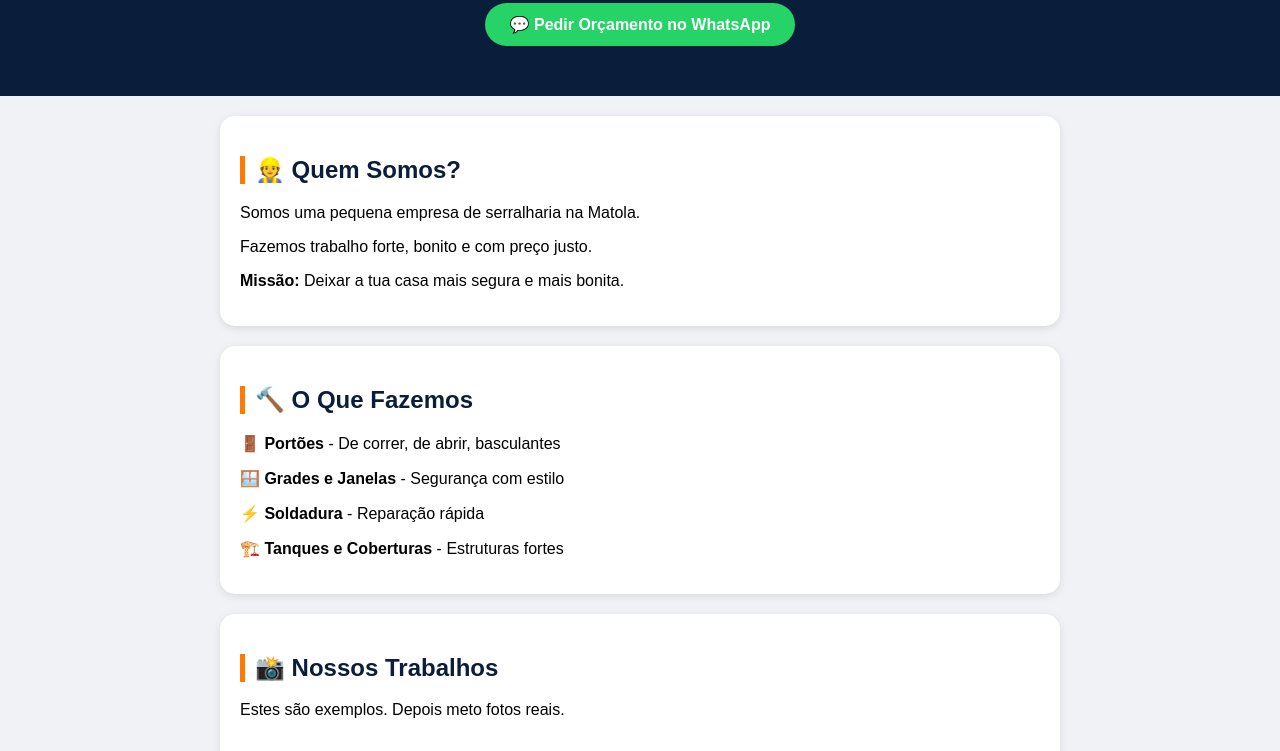
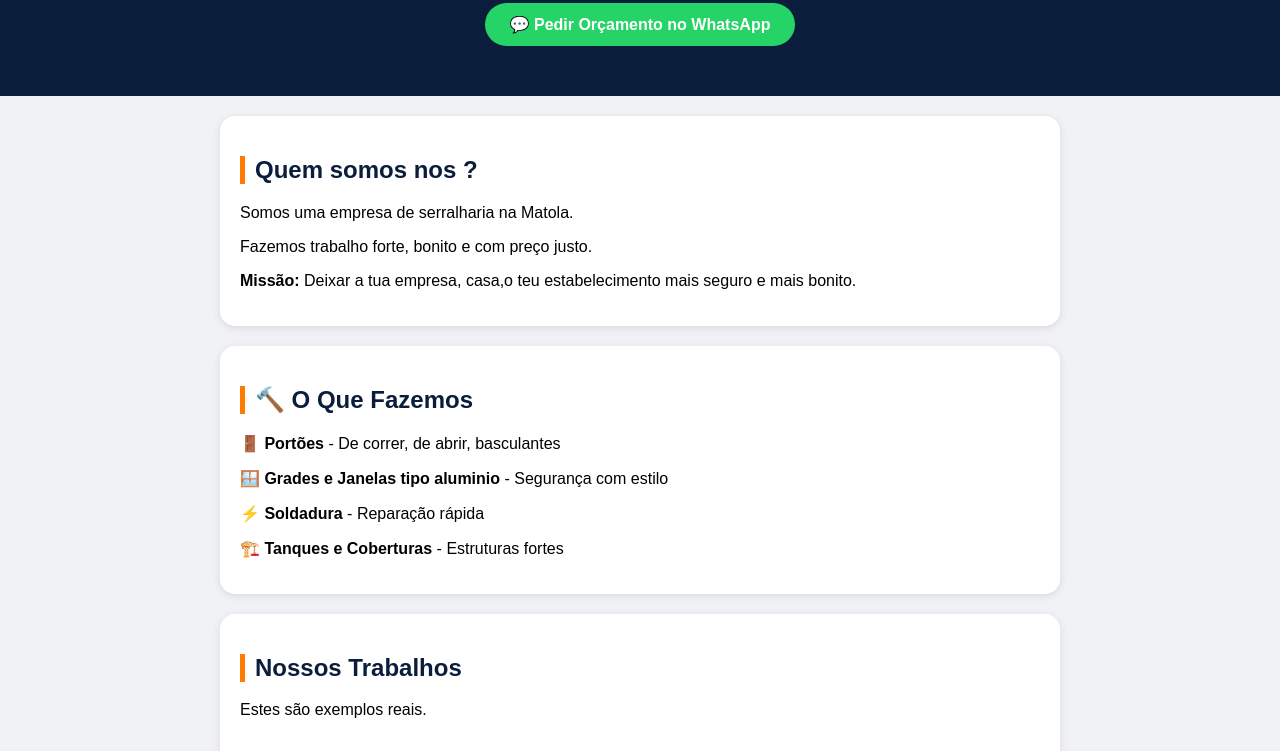
Before and after one commit to tonyfernando155-rgb/MANHUMA-Servi-os, a plain HTML site: page index.html in a window 1280 px wide. Shown: the part 241-992 px from the top of the page. Drawn offline with Linux system fonts and the light colour scheme.

Commit message:
Update index.html

```diff
--- a/index.html
+++ b/index.html
@@ -74,30 +74,30 @@
 
   <!-- 2. SOBRE NÓS -->
   <div class="caixa">
-    <h2>👷 Quem Somos?</h2>
-    <p>Somos uma pequena empresa de serralharia na Matola.</p>
+    <h2>Quem somos nos ?</h2>
+    <p>Somos uma empresa de serralharia na Matola.</p>
     <p>Fazemos trabalho forte, bonito e com preço justo.</p>
-    <p><b>Missão:</b> Deixar a tua casa mais segura e mais bonita.</p>
+    <p><b>Missão:</b> Deixar a tua empresa, casa,o teu estabelecimento mais seguro e mais bonito.</p>
   </div>
 
   <!-- 3. SERVIÇOS -->
   <div class="caixa">
     <h2>🔨 O Que Fazemos</h2>
     <p>🚪 <b>Portões</b> - De correr, de abrir, basculantes</p>
-    <p>🪟 <b>Grades e Janelas</b> - Segurança com estilo</p>
+    <p>🪟 <b>Grades e Janelas tipo aluminio</b> - Segurança com estilo</p>
     <p>⚡ <b>Soldadura</b> - Reparação rápida</p>
     <p>🏗️ <b>Tanques e Coberturas</b> - Estruturas fortes</p>
   </div>
 
   <!-- 4. FOTOS -->
   <div class="caixa fotos">
-    <h2>📸 Nossos Trabalhos</h2>
-    <p>Estes são exemplos. Depois meto fotos reais.</p>
+    <h2> Nossos Trabalhos</h2>
+    <p>Estes são exemplos reais.</p>
     <br>
-    <img src="https://images.unsplash.com/photo-1558618666-fcd25c85cd64?w=800">
+    <img src="https://1drv.ms/i/c/ccd334f6ed359bd0/IQCn8wqK0UBPQ6KyJjQKlzheAeJeNRv6cSwcGAWK8A2dYZQ?e=4TswSi">
     <p><b>1. Portão de Correr</b> - Forte e bonito</p>
     <br>
-    <img src="https://images.unsplash.com/photo-1600585154340-be6161a56a0c?w=800">
+    <img src="https://1drv.ms/i/c/ccd334f6ed359bd0/IQAsTaYCyLn9S6Ng1bC3fN8RAVfRJbrfo11dvIuoChZbnKU?e=NEJHRF">
     <p><b>2. Grade de Janela</b> - Segurança para a família</p>
     <br>
     <img src="https://images.unsplash.com/photo-1503387762-592deb58ef4e?w=800">
```
